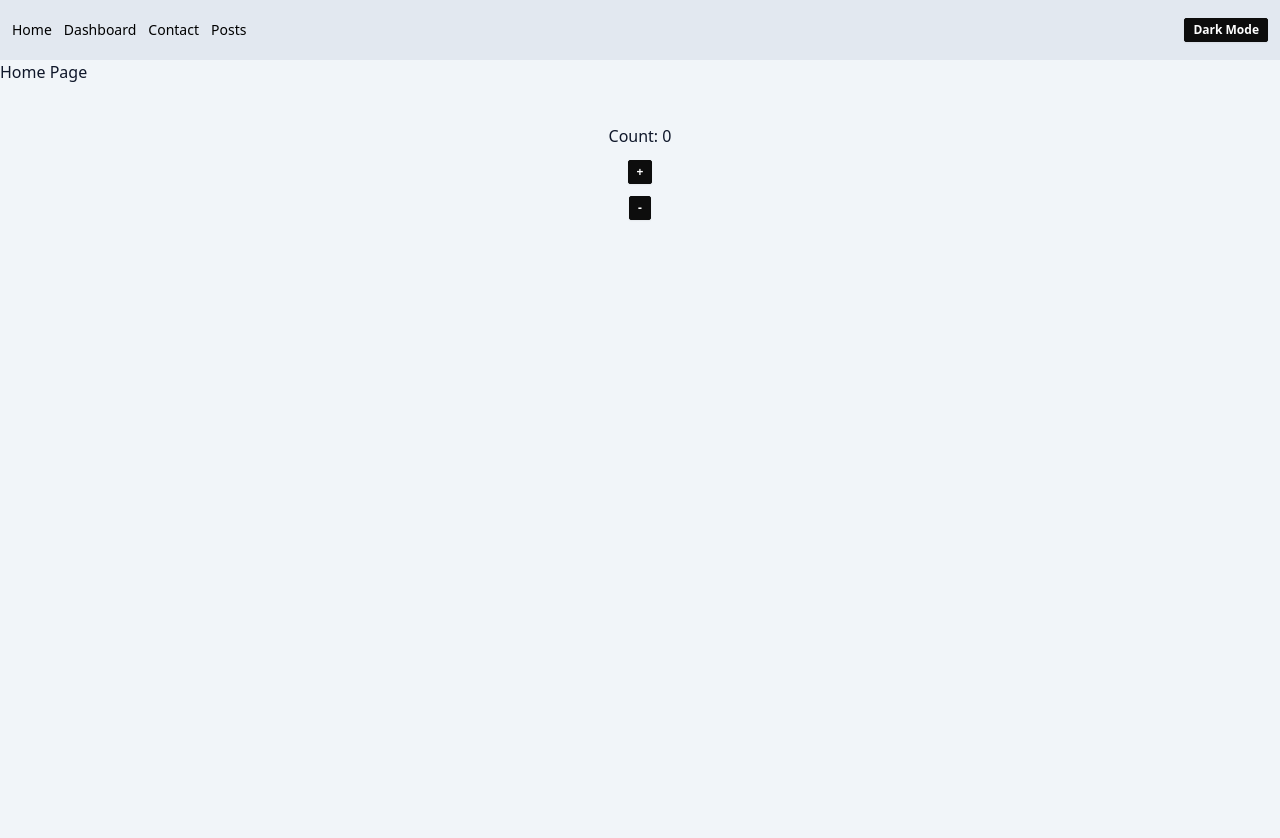
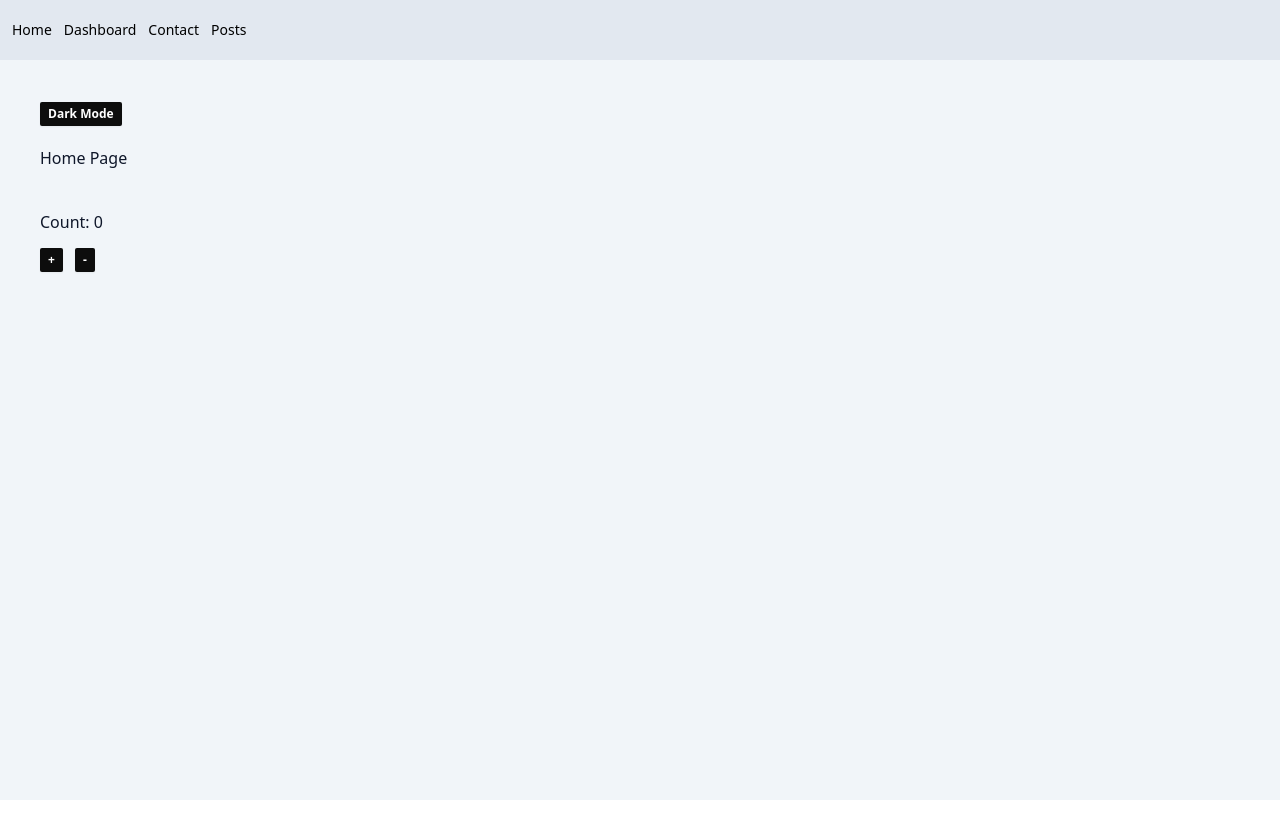
Before and after one commit to Chandu-Sasidharan/react-notes, a React (Vite) app: page / in a window 1280 px wide. Shown: the top 838 px of the page. After the commit the page ends 800 px from the top, so only its background shows below. Built offline with nearby package versions, Linux system fonts and the light colour scheme.

Commit message:
move dark mode toggle to home page

```diff
--- a/src/components/counter.jsx/index.jsx
+++ b/src/components/counter.jsx/index.jsx
@@ -1,5 +1,6 @@
-import { useReducer } from "react";
+import { useReducer, useContext } from "react";
 import classNames from "classnames";
+import { ThemeContext } from "../../App";
 
 function reducer(state, action) {
     if (action.type === 'INCREMENT') {
@@ -13,17 +14,20 @@ function reducer(state, action) {
     return state;
 }
 
-const btnClasses = classNames({
-    "btn btn-primary btn-xs": true
-})
-
 export default function Counter() {
     const initialState = { count: 0 };
     const [state, dispatch] = useReducer(reducer, initialState);
+    const { isDarkMode } = useContext(ThemeContext);
+
+    const btnClasses = classNames({
+        "btn btn-primary btn-xs hover:bg-stone-600 border-0": true,
+        "bg-slate-100 text-slate-900 hover:bg-red-200": isDarkMode
+    })
 
     return (
-        <div className="flex flex-col gap-3 mt-10 items-center">
+        <div className="flex flex-col gap-3 mt-10">
             <p>Count: {state.count}</p>
+            <div className="space-x-3">
                 <button
                     onClick={() => dispatch({ type: 'INCREMENT' })}
                     className={btnClasses}
@@ -37,5 +41,6 @@ export default function Counter() {
                     -
                 </button>
             </div>
+        </div>
     );
 }
--- a/src/components/header/index.jsx
+++ b/src/components/header/index.jsx
@@ -1,11 +1,6 @@
-import { useContext } from "react"
 import { Link } from "react-router-dom"
-import { ThemeContext } from "../../App"
 
 export default function Header() {
-    const { isDarkMode, setIsDarkMode } = useContext(ThemeContext);
-
-    const toggleDarkMode = () => setIsDarkMode(!isDarkMode);
 
     return (
         <div className="bg-slate-200 h-[60px] text-sm flex justify-between items-center pl-3 pr-3">
@@ -17,12 +12,6 @@ export default function Header() {
                     <li><Link to="/posts">Posts</Link></li>
                 </ul>
             </nav>
-            <button
-                className="btn btn-primary btn-xs"
-                onClick={toggleDarkMode}
-            >
-                { isDarkMode ? "Light Mode" : "Dark Mode"}
-            </button>
         </div>
     )
 }
--- a/src/pages/home/index.jsx
+++ b/src/pages/home/index.jsx
@@ -4,19 +4,34 @@ import { ThemeContext } from "../../App";
 import Counter from "../../components/counter.jsx";
 
 export default function Home() {
-    const { isDarkMode } = useContext(ThemeContext);
+    const { isDarkMode, setIsDarkMode} = useContext(ThemeContext);
+
+    const toggleDarkMode = () => setIsDarkMode(!isDarkMode);
 
     const classnames = classNames({
-        "h-screen": true,
+        "p-10": true,
         "bg-slate-900 text-slate-100": isDarkMode,
         "bg-slate-100 text-slate-900": !isDarkMode
+    })
 
+    const btnClasses = classNames({
+        "btn btn-primary btn-xs hover:bg-stone-600 border-0": true,
+        "bg-slate-100 text-slate-900 hover:bg-red-200": isDarkMode
     })
 
     console.log(classnames);
     return (
-        <div className={classnames}>
-            <h1>Home Page</h1>
+        <div
+            className={classnames}
+            style={{ minHeight: 'calc(100vh - 60px'}}
+        >
+            <button
+                className={btnClasses}
+                onClick={toggleDarkMode}
+            >
+                { isDarkMode ? "Light Mode" : "Dark Mode"}
+            </button>
+            <h1 className="mt-5">Home Page</h1>
             <Counter />
         </div>
     )
```
Lines whose indentation alone changed are shown as unchanged.
